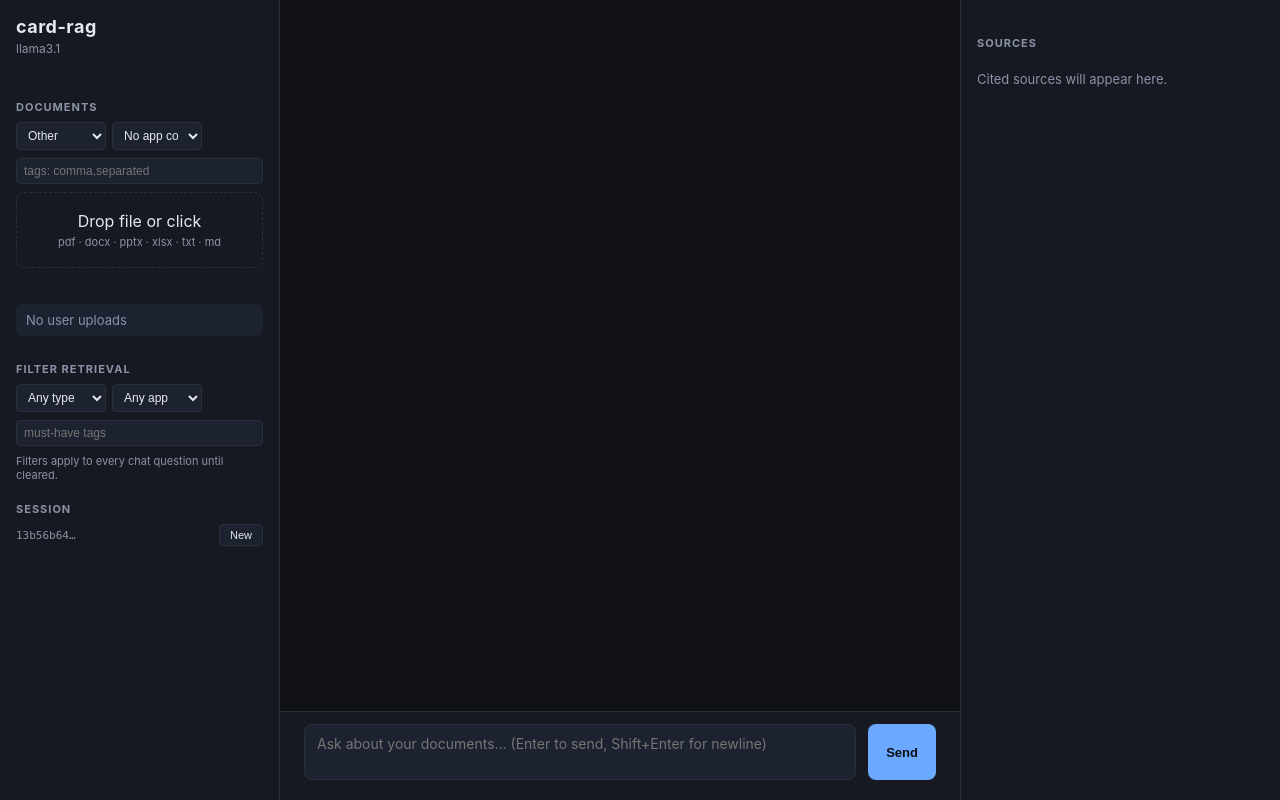
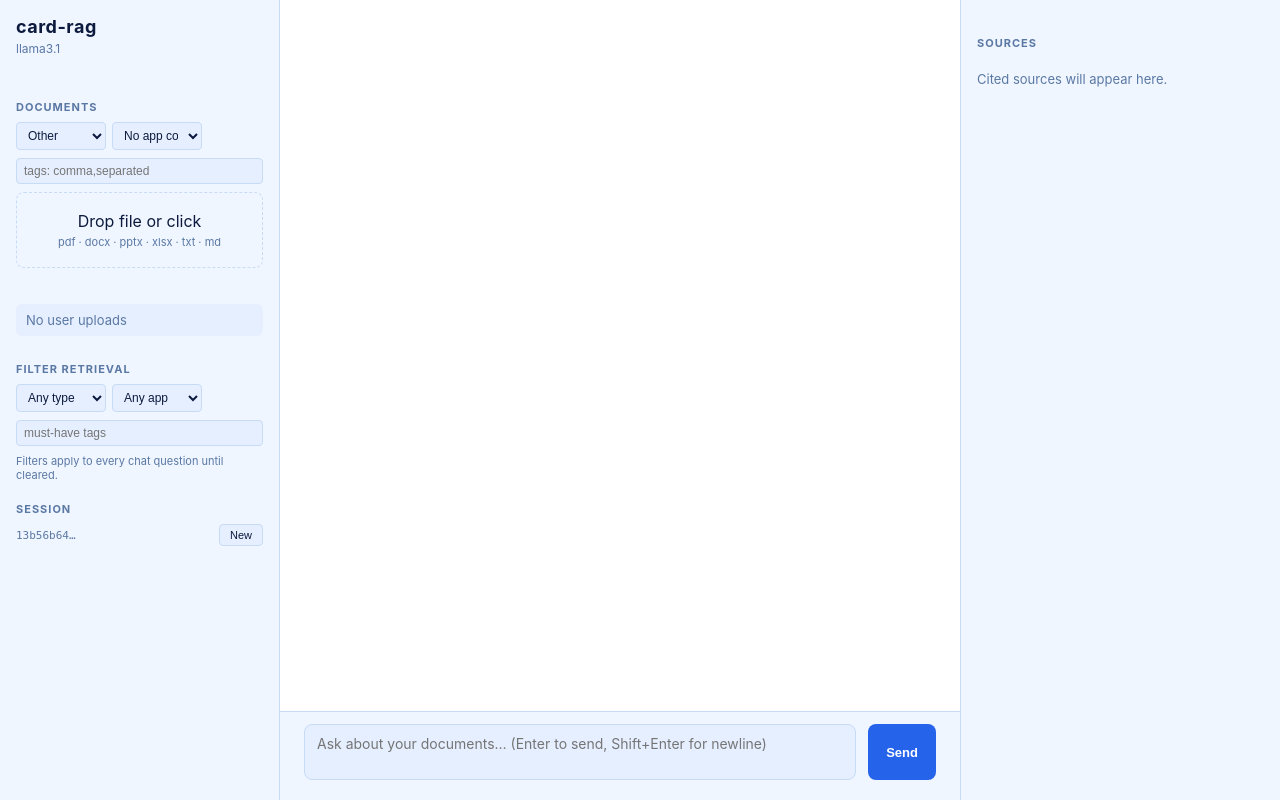
Before and after one commit to ycstevenwong/rag, a Flask app: page / in a window 1280 px wide. Run offline with Flask 3, Linux system fonts and the light colour scheme; data that the repository does not hold is empty.

Commit message:
Switch UI to a blue-and-white theme
Replace the dark slate palette with white surfaces and soft blue tints:
sidebar / sources panels read as a light-blue rail flanking a white
chat canvas, user messages are clearly blue, assistant messages are
white cards with a soft blue border. Code blocks and inputs use a
slightly stronger blue tint with a thin border for separation. The
three previously hard-coded near-black accents (pre background,
citation hover text, send-button text) now use white-on-blue for
contrast.

Co-Authored-By: Claude Opus 4.7 <noreply@anthropic.com>

```diff
--- a/static/css/style.css
+++ b/static/css/style.css
@@ -1,15 +1,15 @@
 :root {
-  --bg: #0f1115;
-  --panel: #161922;
-  --panel-2: #1d2230;
-  --border: #2a2f3d;
-  --text: #e6e8ee;
-  --muted: #8b93a7;
-  --accent: #6aa9ff;
-  --accent-dim: #2c4a7d;
-  --user-bg: #25304a;
-  --assistant-bg: #1a1f2c;
-  --danger: #ff7676;
+  --bg: #ffffff;
+  --panel: #f0f6ff;
+  --panel-2: #e6efff;
+  --border: #c7dbf5;
+  --text: #0c1a3e;
+  --muted: #5a78a4;
+  --accent: #2563eb;
+  --accent-dim: #dbeafe;
+  --user-bg: #bfdbfe;
+  --assistant-bg: #ffffff;
+  --danger: #dc2626;
 }
 
 * { box-sizing: border-box; }
@@ -85,7 +85,7 @@ h1.brand { font-size: 18px; margin: 0 0 4px; letter-spacing: 0.5px; }
 .message { padding: 14px 18px; border-radius: 10px; line-height: 1.55; max-width: 800px; word-wrap: break-word; }
 .message.user { background: var(--user-bg); align-self: flex-end; }
 .message.assistant { background: var(--assistant-bg); border: 1px solid var(--border); }
-.message pre { background: #0c0e14; padding: 10px 12px; border-radius: 6px; overflow-x: auto; font-size: 12.5px; }
+.message pre { background: var(--panel-2); padding: 10px 12px; border-radius: 6px; overflow-x: auto; font-size: 12.5px; border: 1px solid var(--border); }
 .message code { font-family: ui-monospace, SFMono-Regular, Menlo, monospace; font-size: 13px; }
 .message .citation {
   display: inline-block; cursor: pointer;
@@ -93,7 +93,7 @@ h1.brand { font-size: 18px; margin: 0 0 4px; letter-spacing: 0.5px; }
   padding: 1px 7px; border-radius: 10px; font-size: 11px; margin: 0 2px;
   vertical-align: 1px; font-weight: 600;
 }
-.message .citation:hover { background: var(--accent); color: #0c0e14; }
+.message .citation:hover { background: var(--accent); color: #ffffff; }
 
 .composer {
   display: flex; gap: 12px; padding: 12px 24px 20px;
@@ -105,7 +105,7 @@ h1.brand { font-size: 18px; margin: 0 0 4px; letter-spacing: 0.5px; }
 }
 .composer textarea:focus { outline: none; border-color: var(--accent); }
 .composer button {
-  background: var(--accent); color: #0c0e14; border: none; padding: 0 18px;
+  background: var(--accent); color: #ffffff; border: none; padding: 0 18px;
   border-radius: 8px; font-weight: 600; cursor: pointer; font-size: 13px;
 }
 .composer button:disabled { background: var(--accent-dim); color: var(--muted); cursor: not-allowed; }
```
